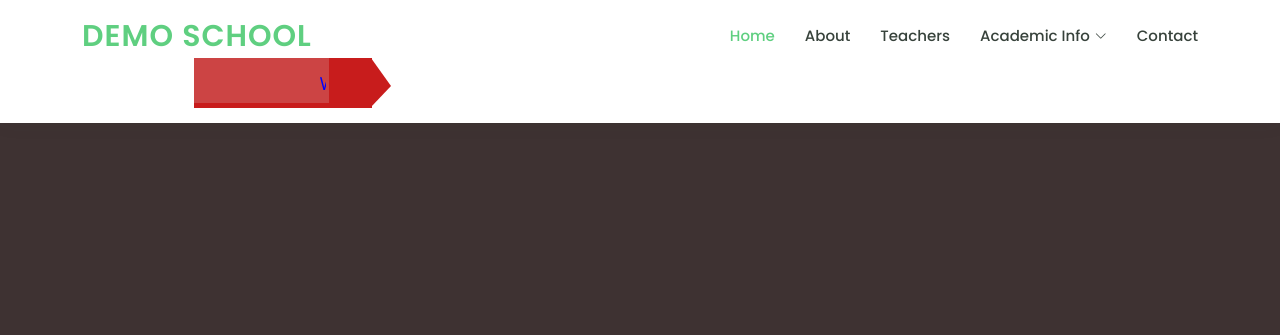
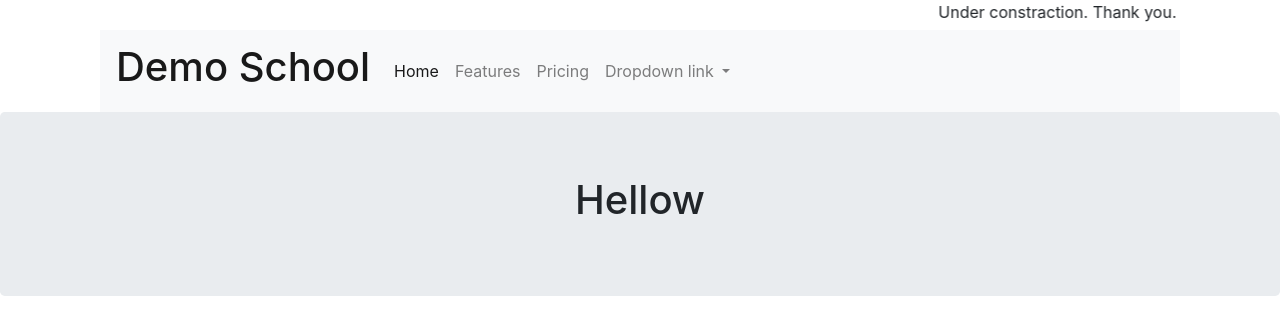
Before and after one commit to carbon-ahs/django_flutter_school_project, a Django app: page / in a window 1280 px wide. Shown: the top 335 px of the page. Run offline with Django 4.2, Linux system fonts and the light colour scheme; some libraries are stand-ins or nearby versions.

Commit message:
templates reconstraction started

```diff
--- a/school_project/school_website/templates/school_website/home.html
+++ b/school_project/school_website/templates/school_website/home.html
@@ -1,4 +1,4 @@
-{% extends "main.html" %}
+{% extends "main_temp.html" %}
 {% block content %}
 {% comment %} <div id="carouselExampleIndicators" class="carousel slide" data-ride="carousel">
     <ol class="carousel-indicators">
--- a/school_project/static/styles/main.css
+++ /dev/null
@@ -1,8 +0,0 @@
-h1 {
-    color: red;
-}
-
-p {
-    color: blue;
-}
-@import url('https://fonts.googleapis.com/css2?family=Poppins&display=swap');a{color: #fff;text-decoration: none}body{height: 100vh;background: #3e3232;font-family: 'Poppins', sans-sherif;display: flex;align-items: center;justify-content: center;color: #fff;overflow: hidden}.ticker{display: flex;flex-wrap: wrap;width: 80%;height: 50px;margin: 0 auto}.news{width: 76%;background: #cc4444;padding: 0 2%}.title{width: 20%;text-align: center;background: #c81c1c;position: relative}.title:after{position: absolute;content: "";right: -22%;border-left: 20px solid #c81c1c;border-top: 28px solid transparent;border-right: 20px solid transparent;border-bottom: 21px solid transparent;top: 0px}.title h5{font-size: 18px;margin: 8% 0}.news marquee{font-size: 18px;margin-top: 12px}.news-content p{margin-right: 41px;display: inline}
--- a/school_project/templates/footer.html
+++ b/school_project/templates/footer.html
@@ -1,6 +1,6 @@
 
 {% load static %}
-
+</div>
   <!-- ======= Footer ======= -->
 
 
--- /dev/null
+++ b/school_project/templates/main_temp.html
@@ -0,0 +1,36 @@
+<!doctype html>
+{% load static %}
+<html lang="en">
+  <head>
+    <!-- Required meta tags -->
+    <meta charset="utf-8">
+    <meta name="viewport" content="width=device-width, initial-scale=1, shrink-to-fit=no">
+
+    <!-- Bootstrap CSS -->
+    <link rel="stylesheet" href="https://cdn.jsdelivr.net/npm/bootstrap@4.0.0/dist/css/bootstrap.min.css" integrity="sha384-Gn5384xqQ1aoWXA+058RXPxPg6fy4IWvTNh0E263XmFcJlSAwiGgFAW/dAiS6JXm" crossorigin="anonymous">
+
+    <link rel='stylesheet' type='text/css' href={% static "styles/main.css" %}>
+    <title>Hello, world!</title>
+  </head>
+  <body>
+
+    {% comment %}  {% endcomment %}
+    <div class="container text-center mt-20">
+        {% include "navbar.html" %}
+
+    </div>
+
+    <div class="jumbotron ">
+    <h1 class="text-center mt-20">Hellow</h1>
+    {% block content %}
+
+    {% endblock content %}
+  </div>
+{% comment %} {% include "footer.html" %} {% endcomment %}
+    <!-- Optional JavaScript -->
+    <!-- jQuery first, then Popper.js, then Bootstrap JS -->
+    <script src="https://code.jquery.com/jquery-3.2.1.slim.min.js" integrity="sha384-KJ3o2DKtIkvYIK3UENzmM7KCkRr/rE9/Qpg6aAZGJwFDMVNA/GpGFF93hXpG5KkN" crossorigin="anonymous"></script>
+    <script src="https://cdn.jsdelivr.net/npm/popper.js@1.12.9/dist/umd/popper.min.js" integrity="sha384-ApNbgh9B+Y1QKtv3Rn7W3mgPxhU9K/ScQsAP7hUibX39j7fakFPskvXusvfa0b4Q" crossorigin="anonymous"></script>
+    <script src="https://cdn.jsdelivr.net/npm/bootstrap@4.0.0/dist/js/bootstrap.min.js" integrity="sha384-JZR6Spejh4U02d8jOt6vLEHfe/JQGiRRSQQxSfFWpi1MquVdAyjUar5+76PVCmYl" crossorigin="anonymous"></script>
+  </body>
+</html>
--- a/school_project/templates/navbar.html
+++ b/school_project/templates/navbar.html
@@ -2,53 +2,47 @@
 
 
   <!-- ======= Header ======= -->
-  <header id="header" class="fixed-top">
+  <header id="header" class="">
+      <div class="container">
+        <marquee behavior="alternate">Under constraction. Thank you.</marquee>
+      </div>
     <div class="container d-flex align-items-center">
 
-      <h1 class="logo me-auto"><a href="index.html">Demo School</a></h1>
+      {% comment %} <h1 class="logo me-auto"><a href="index.html">Demo School</a></h1> {% endcomment %}
       <!-- Uncomment below if you prefer to use an image logo -->
       <!-- <a href="index.html" class="logo me-auto"><img src="assets/img/logo.png" alt="" class="img-fluid"></a>-->
-
-      <nav id="navbar" class="navbar order-last order-lg-0">
-        <ul>
-          <li><a class="active" href="index.html">Home</a></li>
-          <li><a href="about.html">About</a></li>
-          <li><a href="trainers.html">Teachers</a></li>
-
-          <li class="dropdown"><a href="#"><span>Academic Info</span> <i class="bi bi-chevron-down"></i></a>
-            <ul>
-              <li><a href="#">Drop Down 1</a></li>
-              <li class="dropdown"><a href="#"><span>Deep Drop Down</span> <i class="bi bi-chevron-right"></i></a>
-                <ul>
-                  <li><a href="#">Deep Drop Down 1</a></li>
-                  <li><a href="#">Deep Drop Down 2</a></li>
-                  <li><a href="#">Deep Drop Down 3</a></li>
-                  <li><a href="#">Deep Drop Down 4</a></li>
-                  <li><a href="#">Deep Drop Down 5</a></li>
-                </ul>
-              </li>
-              <li><a href="#">Drop Down 2</a></li>
-              <li><a href="#">Drop Down 3</a></li>
-              <li><a href="#">Drop Down 4</a></li>
-            </ul>
-          </li>
-          <li><a href="contact.html">Contact</a></li>
-        </ul>
-        <i class="bi bi-list mobile-nav-toggle"></i>
-      </nav><!-- .navbar -->
+      <nav class="navbar navbar-expand-lg navbar-light bg-light m-auto justify-content-between w-100">
+        <a class="navbar-brand" href="#"><h1> Demo School </h1></a>
+        <button class="navbar-toggler" type="button" data-toggle="collapse" data-target="#navbarNavDropdown" aria-controls="navbarNavDropdown" aria-expanded="false" aria-label="Toggle navigation">
+          <span class="navbar-toggler-icon"></span>
+        </button>
+        <div class="collapse navbar-collapse" id="navbarNavDropdown">
+          <ul class="navbar-nav">
+            <li class="nav-item active">
+              <a class="nav-link" href="#">Home <span class="sr-only">(current)</span></a>
+            </li>
+            <li class="nav-item">
+              <a class="nav-link" href="#">Features</a>
+            </li>
+            <li class="nav-item">
+              <a class="nav-link" href="#">Pricing</a>
+            </li>
+            <li class="nav-item dropdown">
+              <a class="nav-link dropdown-toggle" href="#" id="navbarDropdownMenuLink" data-toggle="dropdown" aria-haspopup="true" aria-expanded="false">
+                Dropdown link
+              </a>
+              <div class="dropdown-menu" aria-labelledby="navbarDropdownMenuLink">
+                <a class="dropdown-item" href="#">Action</a>
+                <a class="dropdown-item" href="#">Another action</a>
+                <a class="dropdown-item" href="#">Something else here</a>
+              </div>
+            </li>
+          </ul>
+        </div>
+      </nav>
+      <!-- .navbar -->
       <!-- <a href="courses.html" class="get-started-btn">Get Started</a> -->
 
     </div>
 
-    <div class="container">
-        <div class="ticker">
-            <div class="title">
-                <div class="news">
-                    <marquee class="news-content">
-                        <p>Website is under constraction. Thank you.</p>
-                    </marquee>
-                </div>
-            </div>
-        </div>
-    </div>
   </header><!-- End Header -->
```
